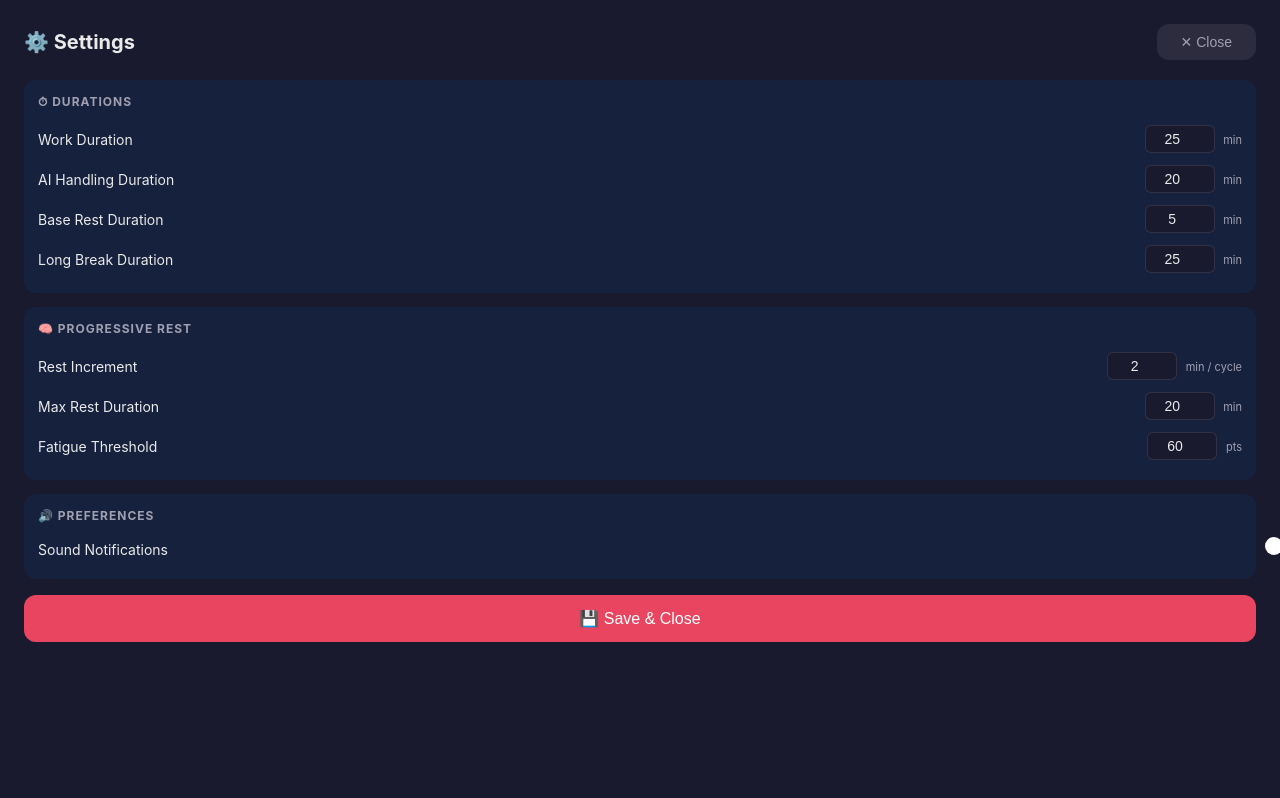
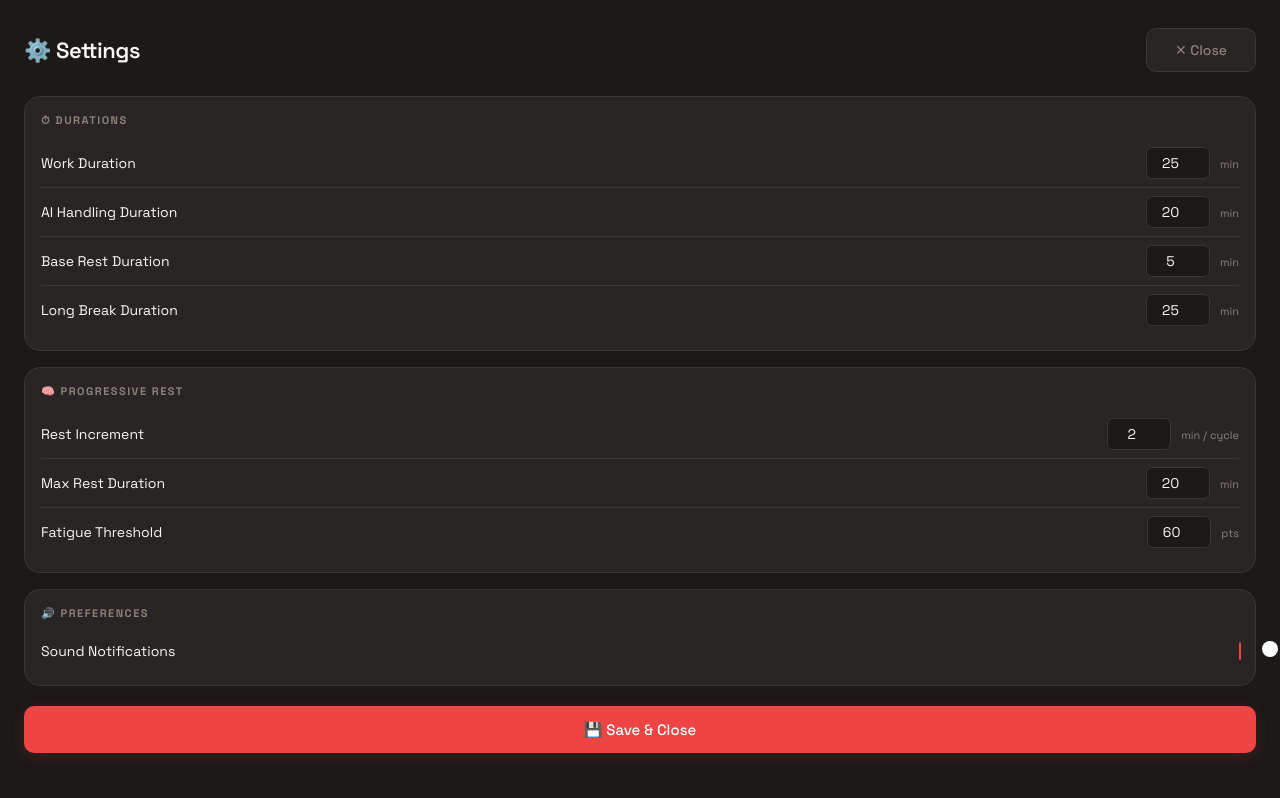
Before and after one commit to DarylAndrian/focus-float, a React (Vite) app: page / in a window 1280 px wide. Both pictures are taken after a click on the button "⚙️". Built offline with nearby package versions, Linux system fonts and the light colour scheme.

Commit message:
design: warmer, handcrafted feel
- Stone/warm palette instead of generic dark mode blue
- Space Grotesk font for character
- Subtle glows instead of flat colors
- Square-ish cycle dots (not perfect circles)
- Card borders for visual hierarchy
- Less template, more intentional

```diff
--- a/src/styles.css
+++ b/src/styles.css
@@ -1,75 +1,122 @@
-/* ─── FocusFloat Web ────────────────────────────────────────── */
+/* ─── FocusFloat — Handcrafted, not templated ───────────────── */
+
+@import url('https://fonts.googleapis.com/css2?family=Space+Grotesk:wght@300;400;500;600;700&display=swap');
 
 :root {
-  --bg-primary: #1a1a2e;
-  --bg-secondary: #16213e;
-  --bg-card: #0f3460;
-  --text-primary: #eaeaea;
-  --text-secondary: #a0a0b0;
-  --accent-red: #e94560;
-  --accent-blue: #0f3460;
-  --accent-teal: #16a085;
-  --accent-purple: #8e44ad;
-  --accent-green: #27ae60;
-  --border-radius: 12px;
-  --transition: all 0.3s ease;
+  --bg: #1c1917;
+  --bg-warm: #292524;
+  --bg-card: #1c1917;
+  --bg-card-hover: #292524;
+  --border: #3d3530;
+  --text: #faf7f5;
+  --text-dim: #8a8279;
+  --tomato: #ef4444;
+  --tomato-glow: rgba(239, 68, 68, 0.15);
+  --coffee: #a3763d;
+  --coffee-glow: rgba(163, 118, 61, 0.15);
+  --teal: #2dd4bf;
+  --teal-glow: rgba(45, 212, 191, 0.12);
+  --purple: #a78bfa;
+  --green: #84cc16;
+  --radius: 16px;
+  --radius-sm: 10px;
+  --font: 'Space Grotesk', -apple-system, sans-serif;
 }
 
 * { margin: 0; padding: 0; box-sizing: border-box; }
 
 body {
-  font-family: -apple-system, BlinkMacSystemFont, 'Segoe UI', Roboto, sans-serif;
-  background: var(--bg-primary);
-  color: var(--text-primary);
+  font-family: var(--font);
+  background: var(--bg);
+  color: var(--text);
   overflow: hidden;
   user-select: none;
+  -webkit-font-smoothing: antialiased;
 }
 
 #app {
   display: flex;
   flex-direction: column;
   height: 100vh;
-  padding: 24px;
-  max-width: 480px;
+  padding: 28px 24px;
+  max-width: 420px;
   margin: 0 auto;
 }
 
-/* ─── Title Bar ─────────────────────────────────────────────── */
+/* ─── Title ─────────────────────────────────────────────────── */
 .title-bar {
   display: flex;
   justify-content: space-between;
   align-items: center;
-  margin-bottom: 16px;
+  margin-bottom: 24px;
 }
 
-.title-bar h1 { font-size: 18px; font-weight: 600; letter-spacing: 1px; }
-
-.title-bar .controls { display: flex; gap: 8px; }
+.title-bar h1 {
+  font-size: 15px;
+  font-weight: 500;
+  letter-spacing: 0.5px;
+  color: var(--text-dim);
+}
 
 .title-bar button {
-  background: none;
-  border: none;
-  color: var(--text-secondary);
-  font-size: 16px;
+  background: var(--bg-warm);
+  border: 1px solid var(--border);
+  color: var(--text-dim);
+  font-size: 14px;
   cursor: pointer;
-  padding: 4px 8px;
-  border-radius: 6px;
-  transition: var(--transition);
+  width: 32px;
+  height: 32px;
+  border-radius: 8px;
+  display: flex;
+  align-items: center;
+  justify-content: center;
+  transition: all 0.2s;
 }
 
-.title-bar button:hover { background: rgba(255,255,255,0.1); color: var(--text-primary); }
+.title-bar button:hover {
+  color: var(--text);
+  border-color: var(--text-dim);
+}
 
 /* ─── Phase ─────────────────────────────────────────────────── */
-.phase-section { text-align: center; margin-bottom: 8px; }
+.phase-section {
+  text-align: center;
+  margin-bottom: 12px;
+}
 
-.phase-label { font-size: 26px; font-weight: 700; transition: var(--transition); }
-.phase-sublabel { font-size: 12px; color: var(--text-secondary); margin-top: 2px; }
+.phase-label {
+  font-size: 32px;
+  font-weight: 600;
+  letter-spacing: -0.5px;
+  transition: color 0.4s;
+}
+
+.phase-sublabel {
+  font-size: 13px;
+  color: var(--text-dim);
+  margin-top: 4px;
+  font-weight: 400;
+}
 
 /* ─── Timer Ring ────────────────────────────────────────────── */
-.timer-ring-wrapper { display: flex; justify-content: center; margin: 8px 0; }
+.timer-ring-wrapper {
+  display: flex;
+  justify-content: center;
+  margin: 8px 0 16px;
+}
 
-.timer-ring { position: relative; width: 200px; height: 200px; }
-.timer-ring svg { width: 200px; height: 200px; }
+.timer-ring {
+  position: relative;
+  width: 200px;
+  height: 200px;
+}
+
+.timer-ring svg {
+  width: 200px;
+  height: 200px;
+  filter: drop-shadow(0 0 20px var(--tomato-glow));
+  transition: filter 0.5s;
+}
 
 .progress-ring {
   transition: stroke-dashoffset 1s linear, stroke 0.5s ease;
@@ -80,62 +127,88 @@ body {
   top: 50%;
   left: 50%;
   transform: translate(-50%, -50%);
-  font-size: 44px;
-  font-weight: 200;
+  font-size: 48px;
+  font-weight: 300;
   font-variant-numeric: tabular-nums;
-  letter-spacing: 2px;
+  letter-spacing: -1px;
 }
 
 /* ─── Controls ──────────────────────────────────────────────── */
-.controls-section { display: flex; justify-content: center; gap: 12px; margin: 12px 0; }
+.controls-section {
+  display: flex;
+  justify-content: center;
+  gap: 12px;
+  margin-bottom: 20px;
+}
 
 .btn {
   border: none;
-  border-radius: var(--border-radius);
+  border-radius: var(--radius-sm);
   cursor: pointer;
+  font-family: var(--font);
   font-size: 14px;
   font-weight: 500;
-  padding: 10px 24px;
-  transition: var(--transition);
+  padding: 12px 28px;
+  transition: all 0.2s;
   outline: none;
 }
 
-.btn-primary { background: var(--accent-red); color: white; }
-.btn-primary:hover { filter: brightness(1.1); transform: scale(1.02); }
+.btn-primary {
+  background: var(--tomato);
+  color: white;
+  box-shadow: 0 4px 16px var(--tomato-glow);
+}
 
-.btn-secondary { background: rgba(255,255,255,0.08); color: var(--text-secondary); }
-.btn-secondary:hover { background: rgba(255,255,255,0.15); color: var(--text-primary); }
+.btn-primary:hover {
+  transform: translateY(-1px);
+  box-shadow: 0 6px 24px var(--tomato-glow);
+}
 
-.btn-pip { background: var(--accent-purple); color: white; }
-.btn-pip:hover { filter: brightness(1.15); }
+.btn-primary:active {
+  transform: translateY(0);
+}
+
+.btn-secondary {
+  background: var(--bg-warm);
+  border: 1px solid var(--border);
+  color: var(--text-dim);
+}
+
+.btn-secondary:hover {
+  color: var(--text);
+  border-color: var(--text-dim);
+}
 
 /* ─── Fatigue ───────────────────────────────────────────────── */
 .fatigue-section {
-  margin: 12px 0;
-  padding: 10px 14px;
-  background: var(--bg-secondary);
-  border-radius: var(--border-radius);
+  background: var(--bg-warm);
+  border: 1px solid var(--border);
+  border-radius: var(--radius);
+  padding: 14px 16px;
+  margin-bottom: 16px;
 }
 
 .fatigue-header {
   display: flex;
   justify-content: space-between;
-  margin-bottom: 6px;
-  font-size: 12px;
-  color: var(--text-secondary);
+  margin-bottom: 8px;
+  font-size: 11px;
+  text-transform: uppercase;
+  letter-spacing: 1px;
+  color: var(--text-dim);
 }
 
 .fatigue-bar {
-  height: 8px;
-  background: rgba(255,255,255,0.05);
-  border-radius: 4px;
+  height: 6px;
+  background: var(--bg);
+  border-radius: 3px;
   overflow: hidden;
 }
 
 .fatigue-fill {
   height: 100%;
-  background: linear-gradient(90deg, var(--accent-green), #f39c12, var(--accent-red));
-  border-radius: 4px;
+  border-radius: 3px;
+  background: var(--green);
   transition: width 0.5s ease;
 }
 
@@ -144,58 +217,103 @@ body {
   display: grid;
   grid-template-columns: repeat(4, 1fr);
   gap: 8px;
-  margin: 12px 0;
+  margin-bottom: 16px;
 }
 
 .stat-card {
-  background: var(--bg-secondary);
-  border-radius: 8px;
-  padding: 8px;
+  background: var(--bg-warm);
+  border: 1px solid var(--border);
+  border-radius: var(--radius-sm);
+  padding: 12px 8px;
   text-align: center;
 }
 
-.stat-value { font-size: 20px; font-weight: 700; display: block; }
-.stat-label { font-size: 10px; color: var(--text-secondary); text-transform: uppercase; letter-spacing: 0.5px; margin-top: 2px; display: block; }
+.stat-value {
+  font-size: 22px;
+  font-weight: 600;
+  display: block;
+  letter-spacing: -0.5px;
+}
+
+.stat-label {
+  font-size: 9px;
+  text-transform: uppercase;
+  letter-spacing: 1px;
+  color: var(--text-dim);
+  margin-top: 4px;
+  display: block;
+}
 
 /* ─── Cycle Dots ────────────────────────────────────────────── */
 .cycle-section {
-  background: var(--bg-secondary);
-  border-radius: var(--border-radius);
-  padding: 12px 14px;
-  margin: 8px 0;
+  background: var(--bg-warm);
+  border: 1px solid var(--border);
+  border-radius: var(--radius);
+  padding: 14px 16px;
 }
 
-.cycle-header { font-size: 12px; color: var(--text-secondary); margin-bottom: 8px; }
+.cycle-header {
+  font-size: 11px;
+  text-transform: uppercase;
+  letter-spacing: 1px;
+  color: var(--text-dim);
+  margin-bottom: 10px;
+}
 
-.cycle-dots { display: flex; gap: 6px; align-items: center; flex-wrap: wrap; }
+.cycle-dots {
+  display: flex;
+  gap: 8px;
+  align-items: center;
+  flex-wrap: wrap;
+}
 
 .cycle-dot {
-  width: 28px;
-  height: 28px;
-  border-radius: 50%;
+  width: 30px;
+  height: 30px;
+  border-radius: 8px;
   display: flex;
   align-items: center;
   justify-content: center;
-  font-size: 12px;
-  transition: var(--transition);
+  font-size: 13px;
+  transition: all 0.3s;
 }
 
-.cycle-dot.work { background: rgba(233,69,96,0.2); border: 2px solid var(--accent-red); }
-.cycle-dot.rest { background: rgba(15,52,96,0.3); border: 2px solid var(--accent-blue); }
-.cycle-dot.ai { background: rgba(22,160,133,0.2); border: 2px solid var(--accent-teal); }
+.cycle-dot.work {
+  background: var(--tomato-glow);
+  border: 1.5px solid var(--tomato);
+}
 
-.cycle-dot.active { transform: scale(1.25); box-shadow: 0 0 12px currentColor; }
-.cycle-dot.completed { opacity: 0.5; }
+.cycle-dot.rest {
+  background: var(--coffee-glow);
+  border: 1.5px solid var(--coffee);
+}
+
+.cycle-dot.ai {
+  background: var(--teal-glow);
+  border: 1.5px solid var(--teal);
+}
+
+.cycle-dot.active {
+  transform: scale(1.15);
+}
+
+.cycle-dot.completed {
+  opacity: 0.35;
+}
 
 .long-break-dot {
-  background: rgba(142,68,173,0.2);
-  border: 2px solid var(--accent-purple);
-  width: 40px;
-  height: 40px;
-  font-size: 16px;
+  background: rgba(167, 139, 250, 0.12);
+  border: 1.5px solid var(--purple);
+  width: 42px;
+  height: 42px;
+  font-size: 18px;
 }
 
-.cycle-arrow { color: var(--text-secondary); font-size: 10px; }
+.cycle-arrow {
+  color: var(--text-dim);
+  font-size: 10px;
+  opacity: 0.5;
+}
 
 /* ─── Settings Panel ────────────────────────────────────────── */
 .settings-panel {
@@ -205,9 +323,9 @@ body {
   left: 0;
   width: 100%;
   height: 100%;
-  background: var(--bg-primary);
+  background: var(--bg);
   z-index: 100;
-  padding: 24px;
+  padding: 28px 24px;
   overflow-y: auto;
 }
 
@@ -217,90 +335,124 @@ body {
   display: flex;
   justify-content: space-between;
   align-items: center;
-  margin-bottom: 20px;
+  margin-bottom: 24px;
 }
 
-.settings-header h2 { font-size: 20px; }
+.settings-header h2 {
+  font-size: 22px;
+  font-weight: 600;
+  letter-spacing: -0.5px;
+}
 
-.settings-grid { display: grid; gap: 14px; }
+.settings-grid { display: grid; gap: 16px; }
 
 .setting-group {
-  background: var(--bg-secondary);
-  border-radius: var(--border-radius);
-  padding: 14px;
+  background: var(--bg-warm);
+  border: 1px solid var(--border);
+  border-radius: var(--radius);
+  padding: 16px;
 }
 
 .setting-group h3 {
-  font-size: 12px;
-  color: var(--text-secondary);
+  font-size: 11px;
   text-transform: uppercase;
-  letter-spacing: 1px;
-  margin-bottom: 10px;
+  letter-spacing: 1.5px;
+  color: var(--text-dim);
+  margin-bottom: 12px;
 }
 
 .setting-row {
   display: flex;
   justify-content: space-between;
   align-items: center;
-  padding: 6px 0;
+  padding: 8px 0;
+  border-bottom: 1px solid var(--border);
 }
 
-.setting-row label { font-size: 14px; }
+.setting-row:last-child { border-bottom: none; }
+
+.setting-row label {
+  font-size: 14px;
+  font-weight: 400;
+}
 
 .setting-row input[type="number"] {
-  width: 70px;
-  padding: 5px 8px;
-  background: var(--bg-primary);
-  border: 1px solid rgba(255,255,255,0.1);
+  width: 64px;
+  padding: 6px 8px;
+  background: var(--bg);
+  border: 1px solid var(--border);
   border-radius: 6px;
-  color: var(--text-primary);
+  color: var(--text);
+  font-family: var(--font);
   font-size: 14px;
   text-align: center;
 }
 
-.setting-row input[type="number"]:focus { outline: none; border-color: var(--accent-red); }
+.setting-row input[type="number"]:focus {
+  outline: none;
+  border-color: var(--tomato);
+}
 
-.unit { font-size: 11px; color: var(--text-secondary); margin-left: 4px; }
+.unit {
+  font-size: 11px;
+  color: var(--text-dim);
+  margin-left: 6px;
+}
 
 /* Toggle */
-.toggle { position: relative; width: 44px; height: 24px; }
+.toggle { position: relative; width: 42px; height: 22px; }
 .toggle input { opacity: 0; width: 0; height: 0; }
 
 .toggle-slider {
   position: absolute;
   cursor: pointer;
   top: 0; left: 0; right: 0; bottom: 0;
-  background: rgba(255,255,255,0.1);
-  border-radius: 24px;
-  transition: var(--transition);
+  background: var(--bg);
+  border: 1px solid var(--border);
+  border-radius: 22px;
+  transition: all 0.2s;
 }
 
 .toggle-slider:before {
   content: "";
   position: absolute;
-  height: 18px;
-  width: 18px;
-  left: 3px;
-  bottom: 3px;
-  background: white;
+  height: 16px;
+  width: 16px;
+  left: 2px;
+  bottom: 2px;
+  background: var(--text-dim);
   border-radius: 50%;
-  transition: var(--transition);
+  transition: all 0.2s;
 }
 
-.toggle input:checked + .toggle-slider { background: var(--accent-red); }
-.toggle input:checked + .toggle-slider:before { transform: translateX(20px); }
+.toggle input:checked + .toggle-slider {
+  background: var(--tomato);
+  border-color: var(--tomato);
+}
 
-.save-btn { width: 100%; margin-top: 16px; padding: 14px; font-size: 16px; }
+.toggle input:checked + .toggle-slider:before {
+  transform: translateX(20px);
+  background: white;
+}
+
+.save-btn {
+  width: 100%;
+  margin-top: 20px;
+  padding: 14px;
+  font-size: 15px;
+  font-weight: 500;
+}
 
 /* ─── Scrollbar ─────────────────────────────────────────────── */
 ::-webkit-scrollbar { width: 6px; }
-::-webkit-scrollbar-track { background: var(--bg-primary); }
-::-webkit-scrollbar-thumb { background: rgba(255,255,255,0.1); border-radius: 3px; }
+::-webkit-scrollbar-track { background: transparent; }
+::-webkit-scrollbar-thumb { background: var(--border); border-radius: 3px; }
 
 /* ─── Mobile ────────────────────────────────────────────────── */
 @media (max-width: 480px) {
-  #app { padding: 16px; }
+  #app { padding: 20px 16px; }
   .timer-ring { width: 180px; height: 180px; }
   .timer-ring svg { width: 180px; height: 180px; }
-  .timer-display { font-size: 38px; }
+  .timer-display { font-size: 40px; }
+  .phase-label { font-size: 28px; }
 }
```
